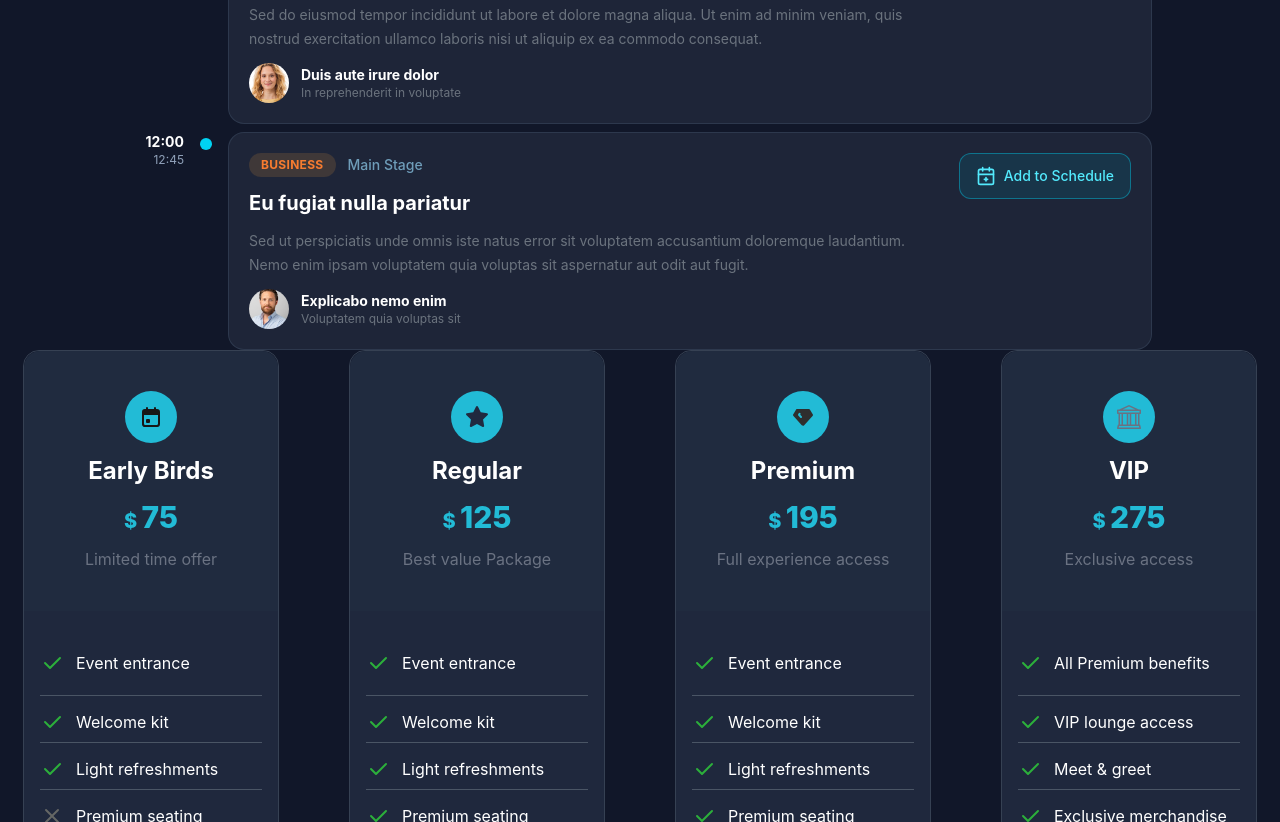
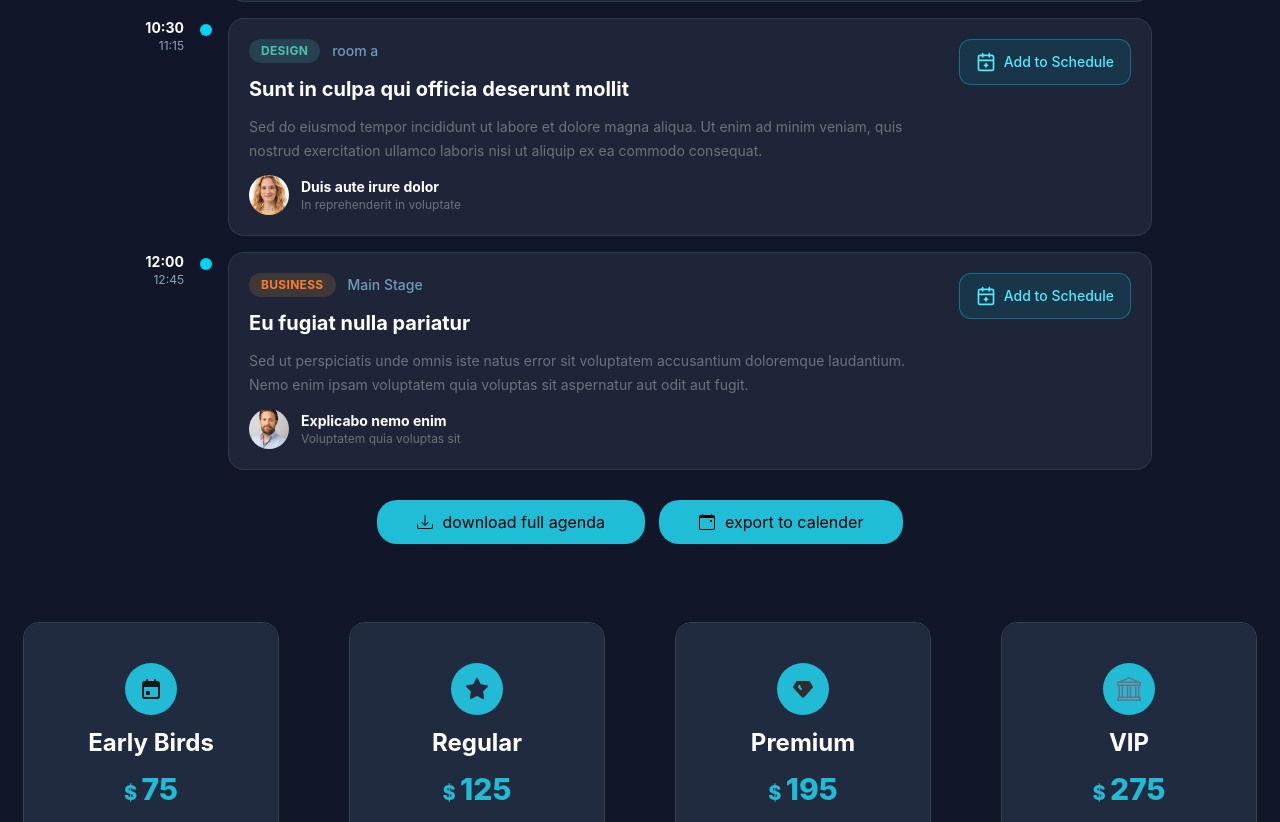
Before and after one commit to haribi-sarah/Haribi-Sarah, a website: page index.html in a window 1280 px wide. Shown: the part 4174-4996 px from the top of the page. Drawn offline with Linux system fonts and the light colour scheme.

Commit message:
add buttons in section 4

```diff
--- a/index.html
+++ b/index.html
@@ -407,7 +407,7 @@
       </div>
 
     </section>
-    <section id="hamza" class=" flex flex-col items-center gap-2 justify-center">
+    <section id="hamza" class=" flex flex-col items-center gap-4 justify-center py-[4rem]">
       <div class="flex flex-col items-center gap-2 justify-center ">
           <p class="text-xs font-medium uppercase tracking-[2px] text-cyan-400">
            Schedule
@@ -644,7 +644,25 @@
         </button>
       </div>
     </div>
+     <div class="flex gap-3.5 py-3.5">
+      <span class="bg-[#1fbed6] px-[40px] py-[10px] flex justify-center rounded-[20px] items-center gap-2.5">
+        <svg xmlns="http://www.w3.org/2000/svg" width="16" height="16" fill="currentColor" class="bi bi-download" viewBox="0 0 16 16">
+  <path d="M.5 9.9a.5.5 0 0 1 .5.5v2.5a1 1 0 0 0 1 1h12a1 1 0 0 0 1-1v-2.5a.5.5 0 0 1 1 0v2.5a2 2 0 0 1-2 2H2a2 2 0 0 1-2-2v-2.5a.5.5 0 0 1 .5-.5"/>
+  <path d="M7.646 11.854a.5.5 0 0 0 .708 0l3-3a.5.5 0 0 0-.708-.708L8.5 10.293V1.5a.5.5 0 0 0-1 0v8.793L5.354 8.146a.5.5 0 1 0-.708.708z"/>
+</svg>
+download full agenda
+      </span>
 
+
+      <span class="bg-[#1fbed6] px-[40px] py-[10px] flex justify-center rounded-[20px] items-center gap-2.5">
+        <svg xmlns="http://www.w3.org/2000/svg" width="16" height="16" fill="currentColor" class="bi bi-calendar-event" viewBox="0 0 16 16">
+  <path d="M11 6.5a.5.5 0 0 1 .5-.5h1a.5.5 0 0 1 .5.5v1a.5.5 0 0 1-.5.5h-1a.5.5 0 0 1-.5-.5z"/>
+  <path d="M3.5 0a.5.5 0 0 1 .5.5V1h8V.5a.5.5 0 0 1 1 0V1h1a2 2 0 0 1 2 2v11a2 2 0 0 1-2 2H2a2 2 0 0 1-2-2V3a2 2 0 0 1 2-2h1V.5a.5.5 0 0 1 .5-.5M1 4v10a1 1 0 0 0 1 1h12a1 1 0 0 0 1-1V4z"/>
+</svg>
+export to calender
+
+      </span>
+     </div>
 
 
 
```
Also changed, not shown: public/css/output.css.
